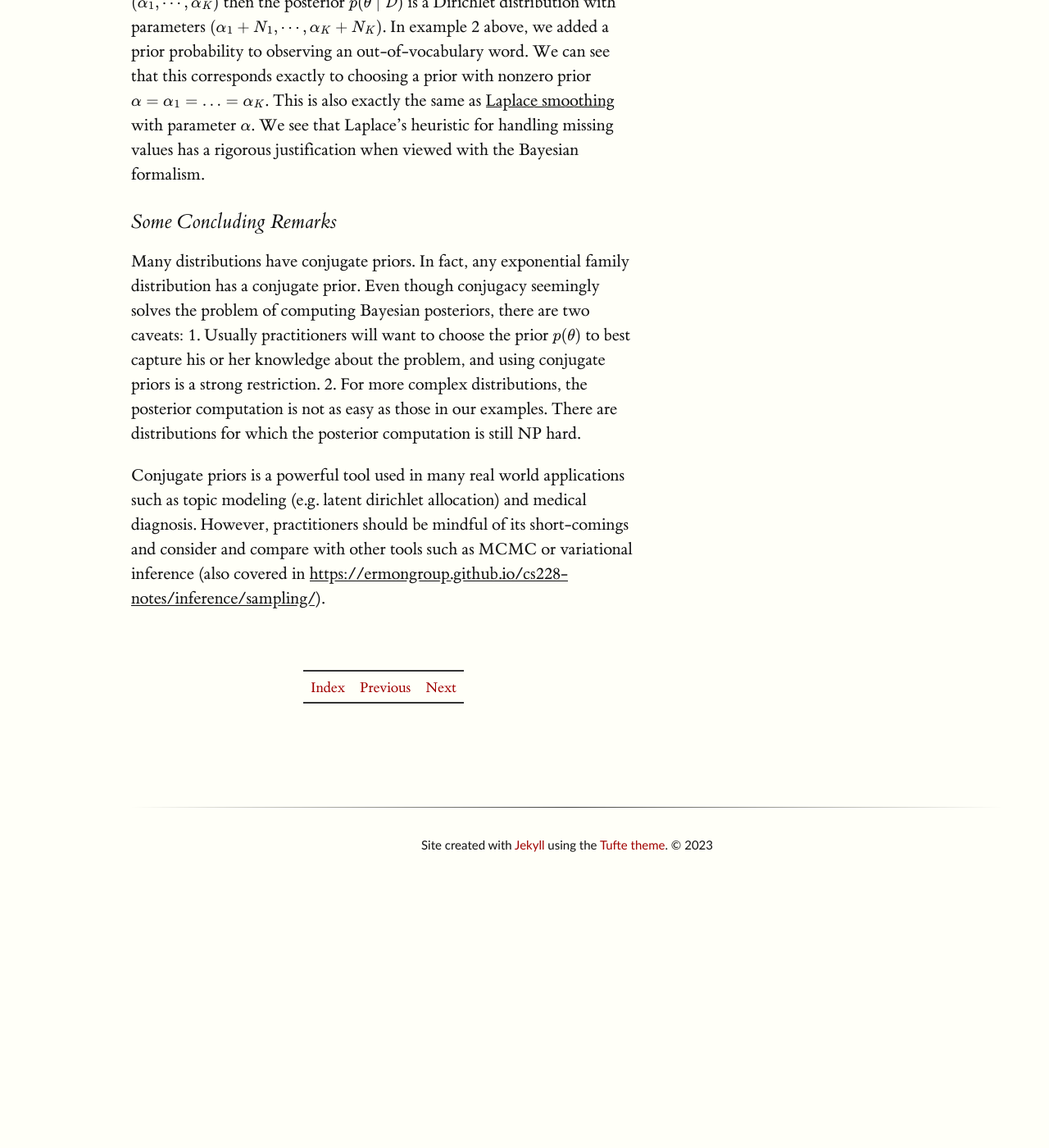
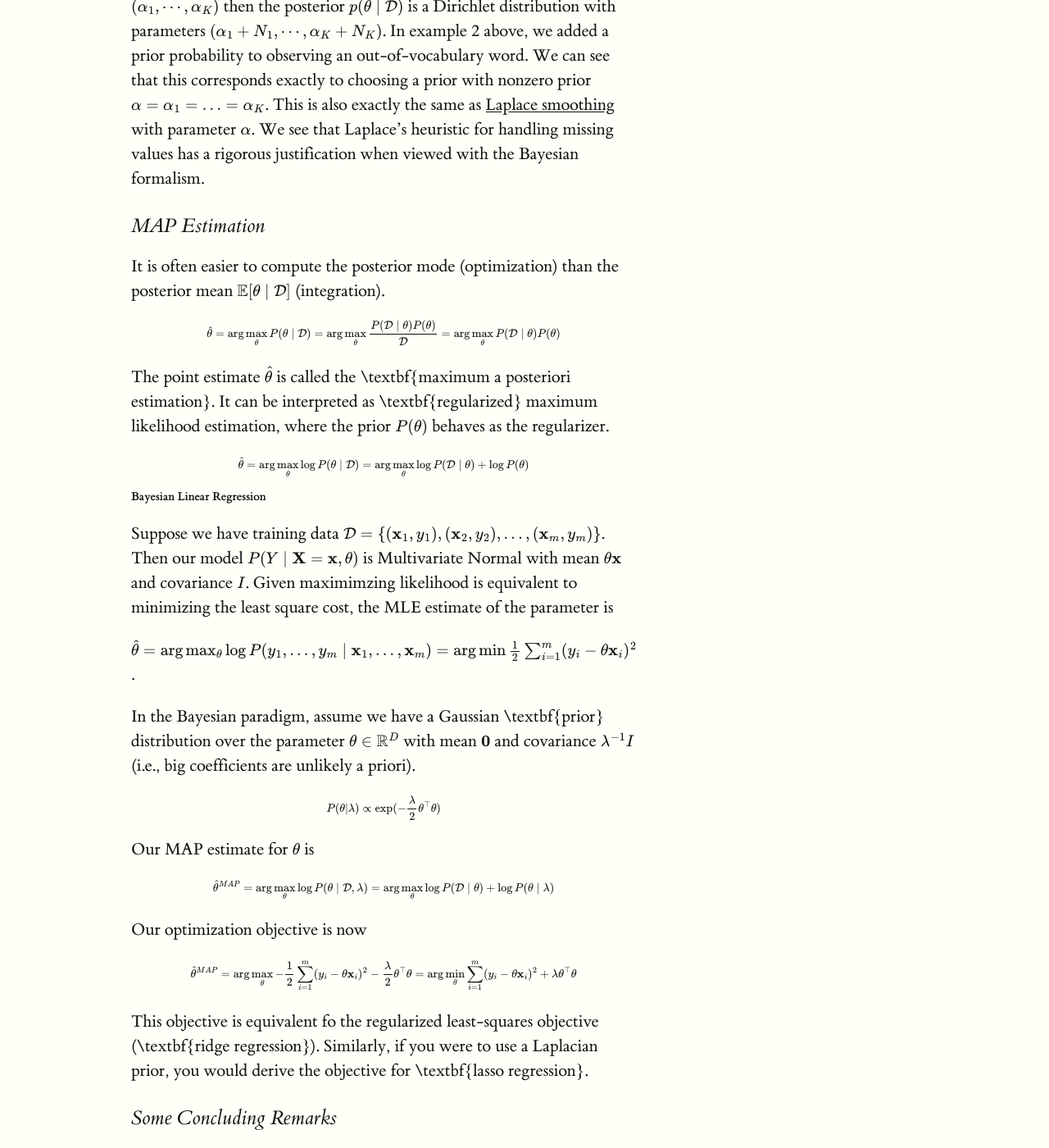
Before and after one commit to ermongroup/cs228-notes, a Jekyll site: the page built from learning/bayesian/index.md, in a window 1280 px wide and 1400 px high, scrolled down 5847 px. Shown: the whole window at 82% size. Built offline with Jekyll 4.4.1, drawn with Linux system fonts in a browser that asks for light colours; formulas are drawn with MathJax 3; before the commit the page ends 6901 px from its top, so only the background shows below that.

Commit message:
added information on MAP and regression

```diff
--- a/learning/bayesian/index.md
+++ b/learning/bayesian/index.md
@@ -115,6 +115,50 @@ $$
 
 In other words, if the prior is a Dirichlet distribution with parameter $$(\alpha_1, \cdots, \alpha_K)$$ then the posterior $$p(\theta \mid \mathcal{D})$$ is a Dirichlet distribution with parameters $$(\alpha_1+N_1, \cdots, \alpha_K+N_K)$$. In example 2 above, we added a prior probability to observing an out-of-vocabulary word. We can see that this corresponds exactly to choosing a prior with nonzero prior $$\alpha = \alpha_1 = \ldots = \alpha_K$$. This is also exactly the same as [Laplace smoothing](https://en.wikipedia.org/wiki/Additive_smoothing) with parameter $$\alpha$$. We see that Laplace's heuristic for handling missing values has a rigorous justification when viewed with the Bayesian formalism.
 
+### MAP Estimation
+
+It is often easier to compute the posterior mode (optimization) than the posterior mean $$\E[\theta \mid \mathcal{D}]$$ (integration).
+
+$$
+\hat{\theta} = \arg \max_{\theta} P(\theta \mid \mathcal{D}) = \arg \max_{\theta} \frac{P(\mathcal{D} \mid \theta) P(\theta)}{\mathcal{D}} = \arg \max_{\theta} P(\mathcal{D} \mid \theta) P(\theta)
+$$
+
+The point estimate $$ \hat{\theta}$$ is called the \textbf{maximum a posteriori estimation}. It can be interpreted as \textbf{regularized} maximum likelihood estimation, where the prior $$P(\theta)$$ behaves as the regularizer.
+
+$$
+\hat{\theta} = \arg \max_{\theta} \log P(\theta \mid \mathcal{D}) = \arg \max_{\theta} \log P(\mathcal{D} \mid \theta) + \log P(\theta)
+$$
+
+#### Bayesian Linear Regression
+
+Suppose we have training data $$\mathcal{D} = \{(\mathbf{x}_1, y_1), (\mathbf{x}_2, y_2),...,(\mathbf{x}_m, y_m) \} $$. Then our model $$ P(Y \mid \mathbf{X} = \mathbf{x}, \theta) $$ is Multivariate Normal with mean $$ \theta \mathbf{x} $$ and covariance $$ I $$. Given maximimzing likelihood is equivalent to minimizing the least square cost, the MLE estimate of the parameter is
+
+$$
+\hat{\theta} = \arg \max_{\theta} \log P(y_1, ..., y_m \mid \mathbf{x}_1, ..., \mathbf{x}_m) = \arg \min \frac{1}{2} \sum_{i=1}^m (y_i - \theta \mathbf{x}_i)^2
+$$.
+
+
+In the Bayesian paradigm, assume we have a Gaussian \textbf{prior} distribution over the parameter $$ \theta \in \Re^D$$ with mean $$\mathbf{0}$$ and covariance $$ \lambda^{-1}I$$ (i.e., big coefficients are unlikely a priori).
+
+$$
+P(\theta | \lambda) \propto \exp(- \frac{\lambda} {2} \theta^{\top} \theta)
+$$
+
+Our MAP estimate for $$ \theta $$ is
+
+$$
+\hat{\theta}^{MAP} = \arg \max_{\theta} \log P(\theta \mid \mathcal{D}, \lambda) = \arg \max_{\theta} \log P(\mathcal{D} \mid \theta) + \log P(\theta \mid \lambda)
+$$
+
+Our optimization objective is now
+
+$$
+\hat{\theta}^{MAP} = \arg \max_{\theta} - \frac{1}{2} \sum_{i=1}^m (y_i - \theta \mathbf{x}_i)^2 - \frac{\lambda} {2} \theta^{\top} \theta = \arg \min_{\theta} \sum_{i = 1}^m  (y_i - \theta \mathbf{x}_i)^2 + \lambda \theta^{\top} \theta
+$$
+
+This objective is equivalent fo the regularized least-squares objective (\textbf{ridge regression}). Similarly, if you were to use a Laplacian prior, you would derive the objective for \textbf{lasso regression}.
+
+
 ### Some Concluding Remarks
 
 Many distributions have conjugate priors. In fact, any exponential family distribution has a conjugate prior. Even though conjugacy seemingly solves the problem of computing Bayesian posteriors, there are two caveats: 1. Usually practitioners will want to choose the prior $$p(\theta)$$ to best capture his or her knowledge about the problem, and using conjugate priors is a strong restriction. 2. For more complex distributions, the posterior computation is not as easy as those in our examples. There are distributions for which the posterior computation is still NP hard.
```
